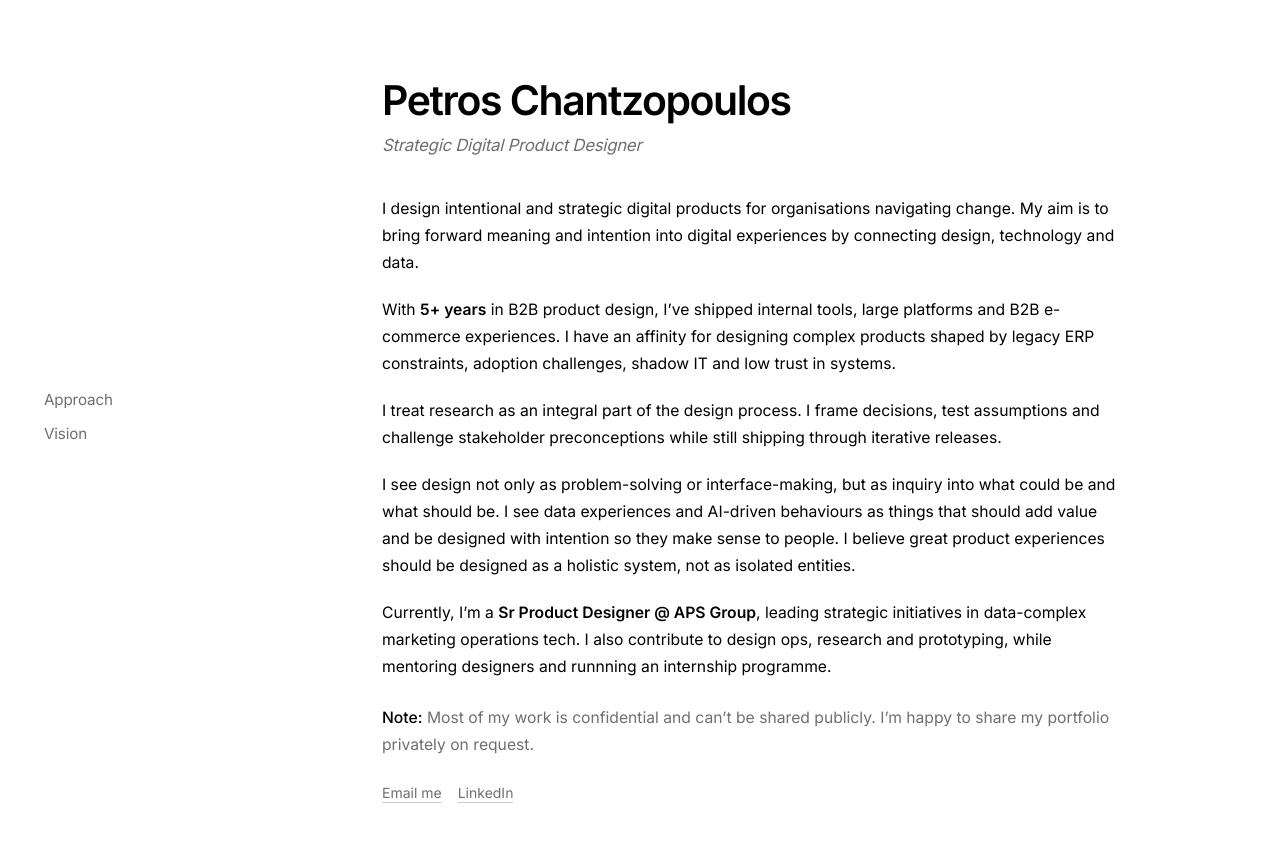
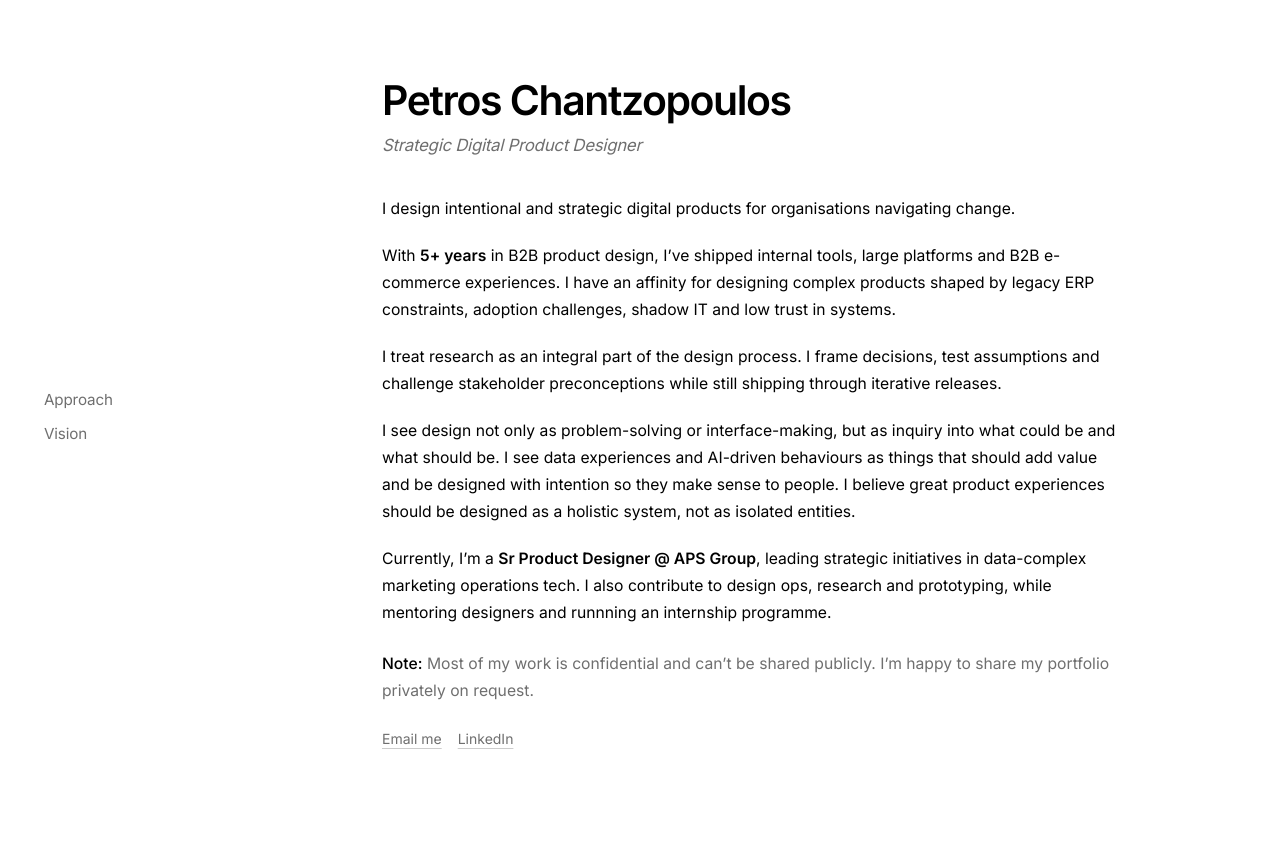
Before and after one commit to petros-chantz/portfolio_2026, a React (Vite) app: page / in a window 1280 px wide. After the commit the page ends 800 px from the top, so only its background shows below. Built offline with nearby package versions, Linux system fonts and the light colour scheme.

Commit message:
feat: refine about text for clarity and conciseness

```diff
--- a/src/pages/home/Home.data.ts
+++ b/src/pages/home/Home.data.ts
@@ -16,7 +16,7 @@ export const HOME = {
   about: [
     [
       {
-        text: "I design intentional and strategic digital products for organisations navigating change. My aim is to bring forward meaning and intention into digital experiences by connecting design, technology and data.",
+        text: "I design intentional and strategic digital products for organisations navigating change.",
       },
     ],
 
```
